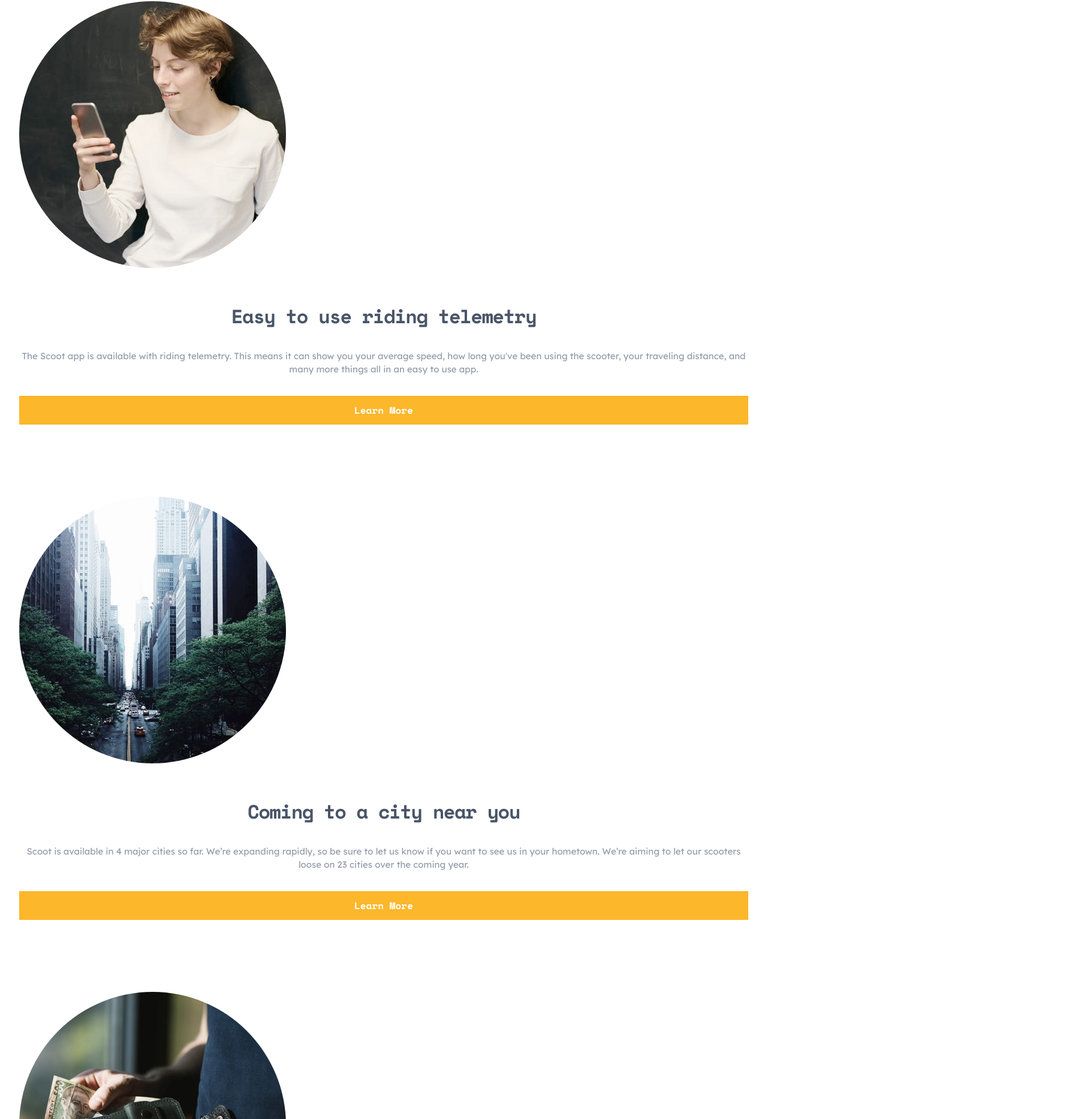
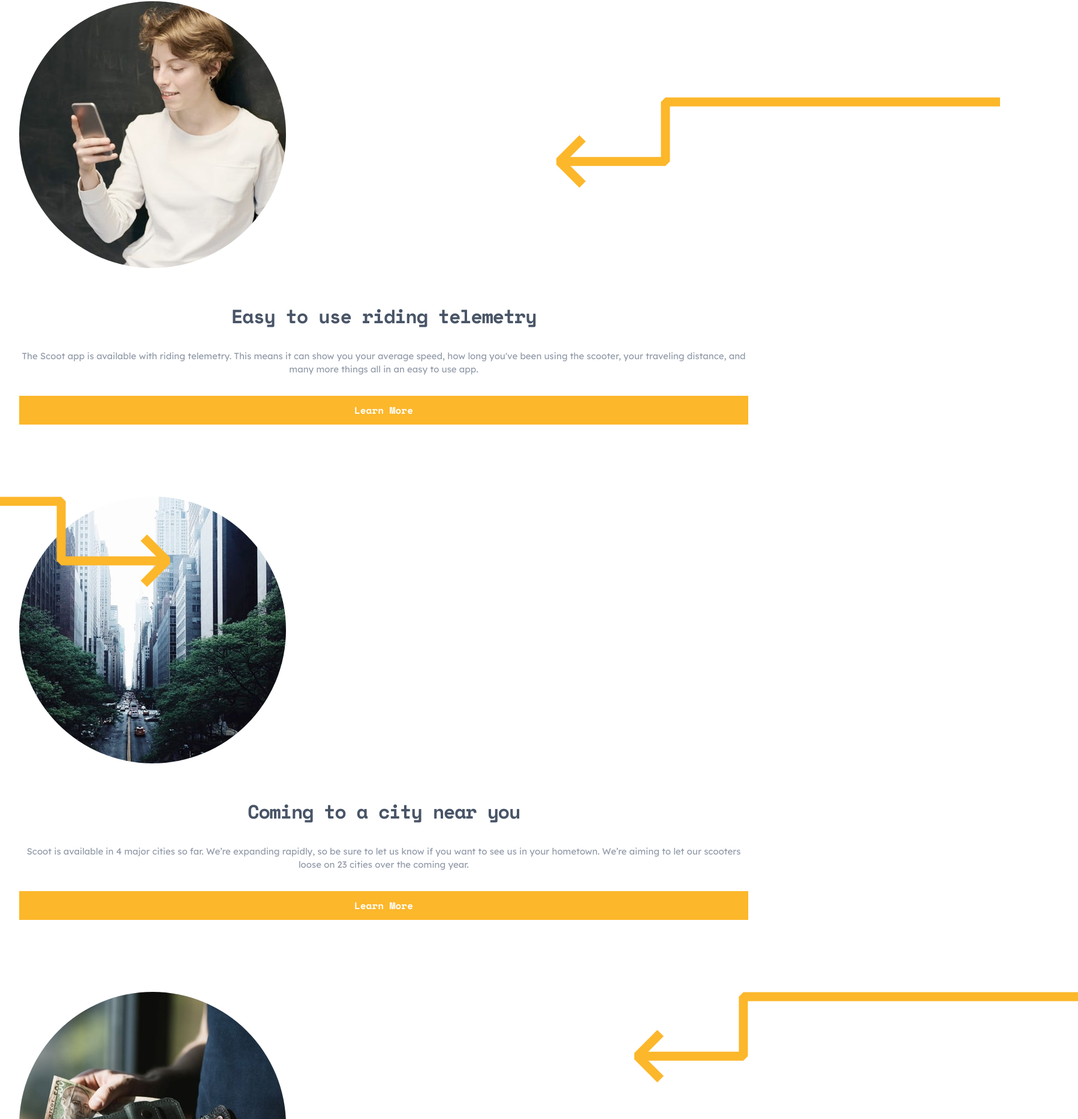
Before and after one commit to nikanoza/scoot-app, a React (Vite) app: page / in a window 1280 px wide. Shown: the part 1632-3498 px from the top of the page at 60% size, 1798 px wide, since content can reach past the window. Built offline with nearby package versions, Linux system fonts and the light colour scheme.

Commit message:
style: add arrows

```diff
--- a/src/App.tsx
+++ b/src/App.tsx
@@ -5,7 +5,7 @@ function App() {
   const [showMenu, setShowMenu] = useState(false);
 
   return (
-    <div className="w-full min-h-screen ">
+    <div className="w-full min-h-screen">
       <Header showMenu={showMenu} setShowMenu={setShowMenu} />
       <Routing />
     </div>
--- a/src/components/home/Infos.tsx
+++ b/src/components/home/Infos.tsx
@@ -1,10 +1,14 @@
 import { Info } from "..";
 import { NearYou, Payments, Telemetry } from "../../assets";
+import { LeftDownwardArrow, RightArrow } from "../../svg";
 
 const Infos = () => {
   return (
     <section className="mt-32 flex flex-col w-full px-8 gap-[120px]">
       <div className="w-full relative">
+        <div className="absolute top-40 -right-[420px]">
+          <LeftDownwardArrow />
+        </div>
         <img src={Telemetry} alt="telemetry" className="rounded-full mb-14" />
         <Info
           title="Easy to use riding telemetry"
@@ -12,7 +16,10 @@ const Infos = () => {
           button="Learn More"
         />
       </div>
-      <div className="w-full">
+      <div className="w-full relative">
+        <div className="absolute top-0 -left-[200px]">
+          <RightArrow />
+        </div>
         <img src={NearYou} alt="telemetry" className="rounded-full mb-14" />
         <Info
           title="Coming to a city near you"
@@ -20,7 +27,10 @@ const Infos = () => {
           button="Learn More"
         />
       </div>
-      <div className="w-full">
+      <div className="w-full relative">
+        <div className="absolute top-0 -right-[550px]">
+          <LeftDownwardArrow />
+        </div>
         <img src={Payments} alt="telemetry" className="rounded-full mb-14" />
         <Info
           title="Zero hassle payments"
--- a/src/index.css
+++ b/src/index.css
@@ -12,6 +12,7 @@
 
 body {
   max-width: 100vw;
+  overflow-x: hidden;
   min-height: 100vh;
   margin: 0;
 }
```
